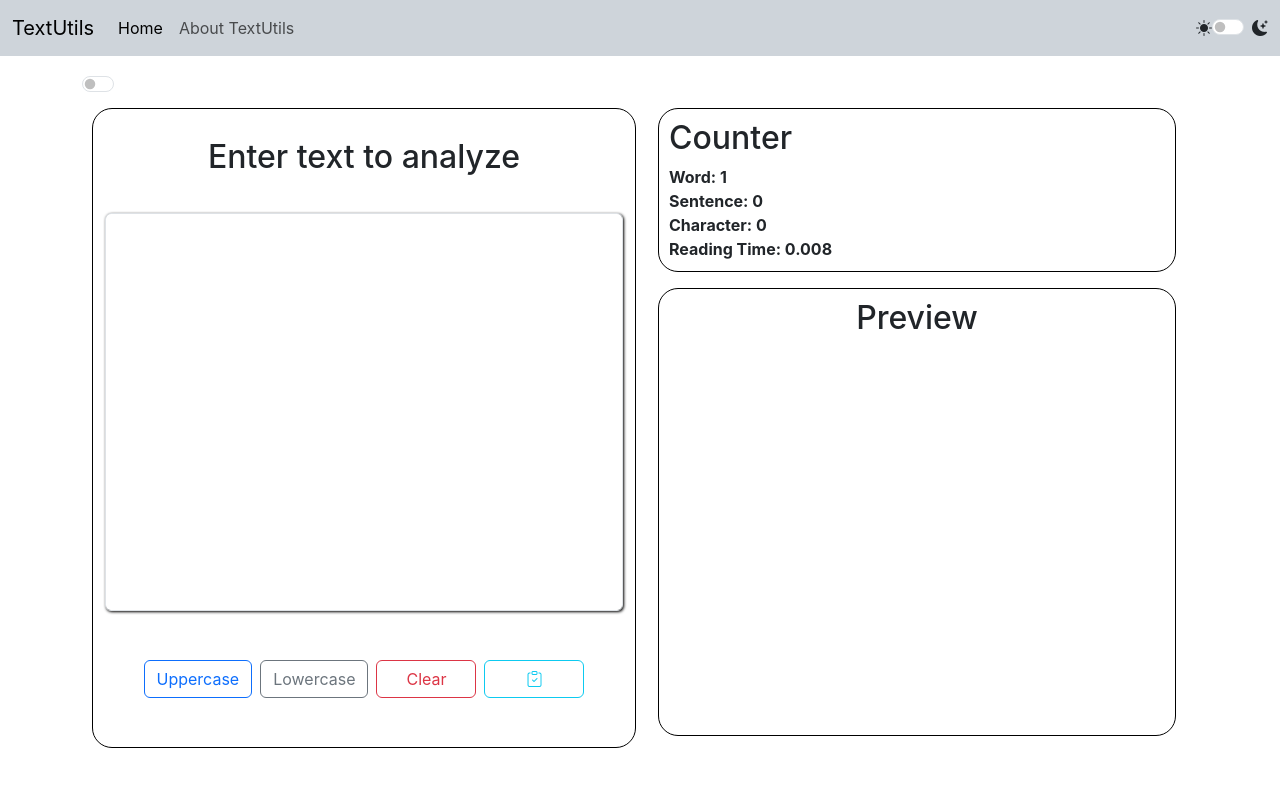
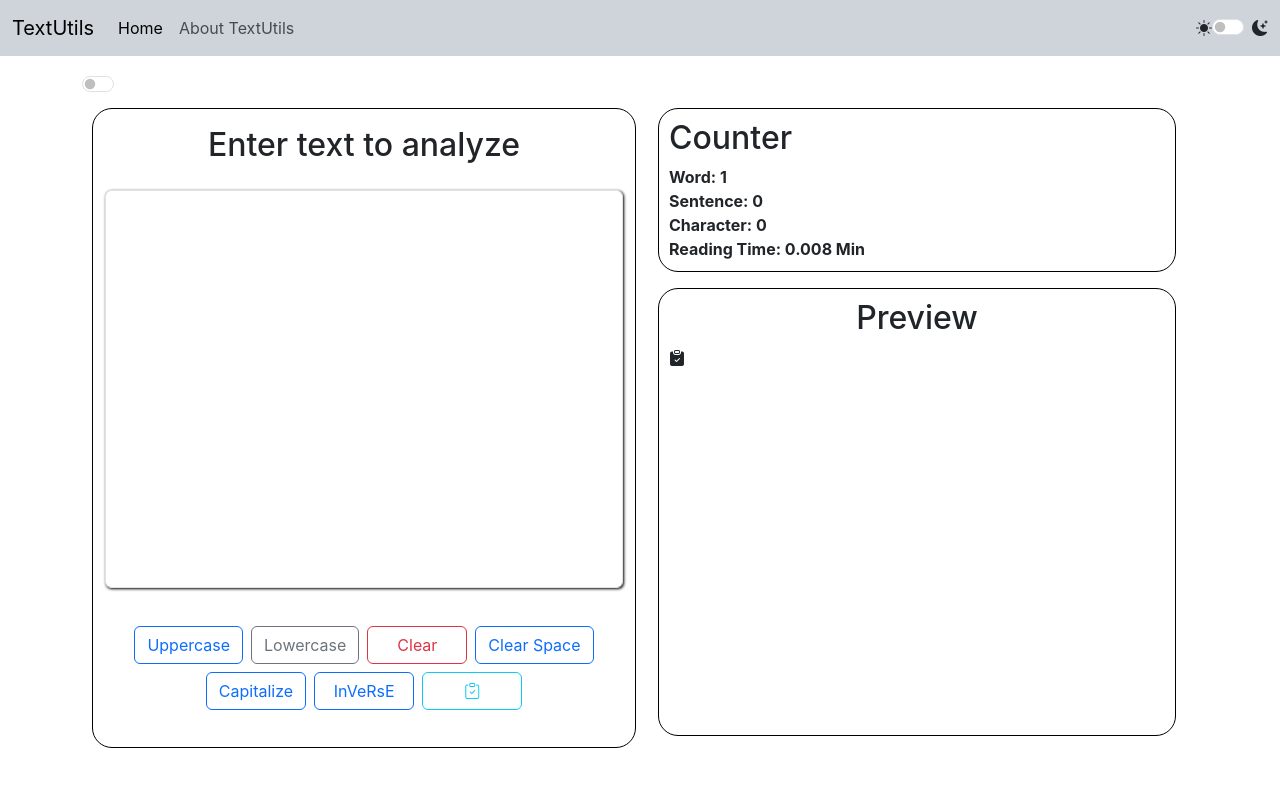
Before and after one commit to sthaaayush/TextUtils, a React (Create React App) app: page / in a window 1280 px wide. Shown: the top 786 px of the page. Built offline with nearby package versions, Linux system fonts and the light colour scheme.

Commit message:
Feature: clearSpace, capitalize, inverse, preview copy button

```diff
--- a/src/Components/NavBar.js
+++ b/src/Components/NavBar.js
@@ -20,11 +20,11 @@ export default function NavBar({ headText = "HeadText Here", aboutText = "AboutT
                     </ul>
                 </div>
                 {/* Dark and White Toggler */}
-                <div><i class="bi bi-brightness-high-fill"></i></div>
+                <div><i className="bi bi-brightness-high-fill"></i></div>
                 <div className="form-check form-switch" style={{ display: "flex", flexDirection: "row" }}>
                     <div><input className="form-check-input" type="checkbox" role="switch" id="switchCheckDefault" onChange={changeStyle} /></div>
                 </div>
-                <div><i class="bi bi-moon-stars-fill"></i></div>
+                <div><i className="bi bi-moon-stars-fill"></i></div>
             </div>
         </nav>
     )
--- a/src/Components/TextForm.js
+++ b/src/Components/TextForm.js
@@ -29,6 +29,44 @@ export default function TextForm({ heading }) {
     const copyText = () => {
         navigator.clipboard.writeText(text);
         // console.log("Copy was clicked"); // For debugging
+    }
+
+    // Function to clear the text input
+    const clearSpace = () => {
+        let newText = text.split(/[ ]+/);
+        setText(newText.join(" "));
+        // console.log("Clear Space was clicked"); // For debugging
+    }
+
+    // Function to capitalize first word of the text input
+    const capitalize = () => {
+        let newText = text.split(" ")
+            .map((txt) => {
+                return txt[0].toUpperCase() + txt.slice(1);
+            }).join(" ");
+        setText(newText);
+        // console.log(newText); // For debugging
+    }
+
+    // Function to inverse case the text input
+    const caseInverse = () => {
+        let newText = text.split(" ").map((txt) => {
+            let inverseCaseTxt = "";
+            for (let x in txt) {
+                if (/[A-Z]/.test(txt[x])) { //Checks for capital character
+                    inverseCaseTxt = inverseCaseTxt + txt[x].toLowerCase();
+                }
+                else if (/[a-z]/.test(txt[x])) {//Checks for small character
+                    inverseCaseTxt = inverseCaseTxt + txt[x].toUpperCase();
+                }
+                else {//Checks for non-character
+                    inverseCaseTxt = inverseCaseTxt + txt[x];
+                }
+            }
+            return inverseCaseTxt;
+        }).join(" ");
+        setText(newText)
+        // console.log(newText); // For debugging
     }
 
     // Style for Text Form
@@ -64,7 +102,6 @@ export default function TextForm({ heading }) {
         flexDirection: "column",
         padding: "10px"
     })
-
 
     //Dark and Light Mode handler
     const changeStyle = (e) => {
@@ -164,6 +201,15 @@ export default function TextForm({ heading }) {
                         <button className="btn btn-outline-danger mx-1 my-1" onClick={clearText}>
                             Clear
                         </button>
+                        <button className="btn btn-outline-primary mx-1 my-1" onClick={clearSpace}>
+                            Clear Space
+                        </button>
+                        <button className="btn btn-outline-primary mx-1 my-1" onClick={capitalize}>
+                            Capitalize
+                        </button>
+                        <button className="btn btn-outline-primary mx-1 my-1" onClick={caseInverse}>
+                            InVeRsE
+                        </button>
                         <button className="btn btn-outline-info mx-1 my-1" onClick={copyText}>
                             <i className="bi bi-clipboard-check"></i>
                         </button>
@@ -178,11 +224,12 @@ export default function TextForm({ heading }) {
                         <b>Word: {text.split(" ").length}</b>
                         <b>Sentence: {text.split(".").length - 1}</b>
                         <b>Character: {text.length}</b>
-                        <b>Reading Time: {text.split(" ").length * 0.008}</b>
+                        <b>Reading Time: {text.split(" ").length * 0.008} Min</b>
                     </div>
                     <div style={textPreviewStyle} className='my-3'>
                         <h2 className='text-center'>Preview</h2>
-                        <p style={{
+                        <i className="bi bi-clipboard-check-fill" style={{ cursor: "pointer", }} onClick={() => { navigator.clipboard.writeText(document.querySelector(".preview").textContent); }}></i>
+                        <p className="preview" style={{
                             overflow: "scroll",
                             scrollbarWidth: 'none',
                             msOverflowStyle: 'none'
```
